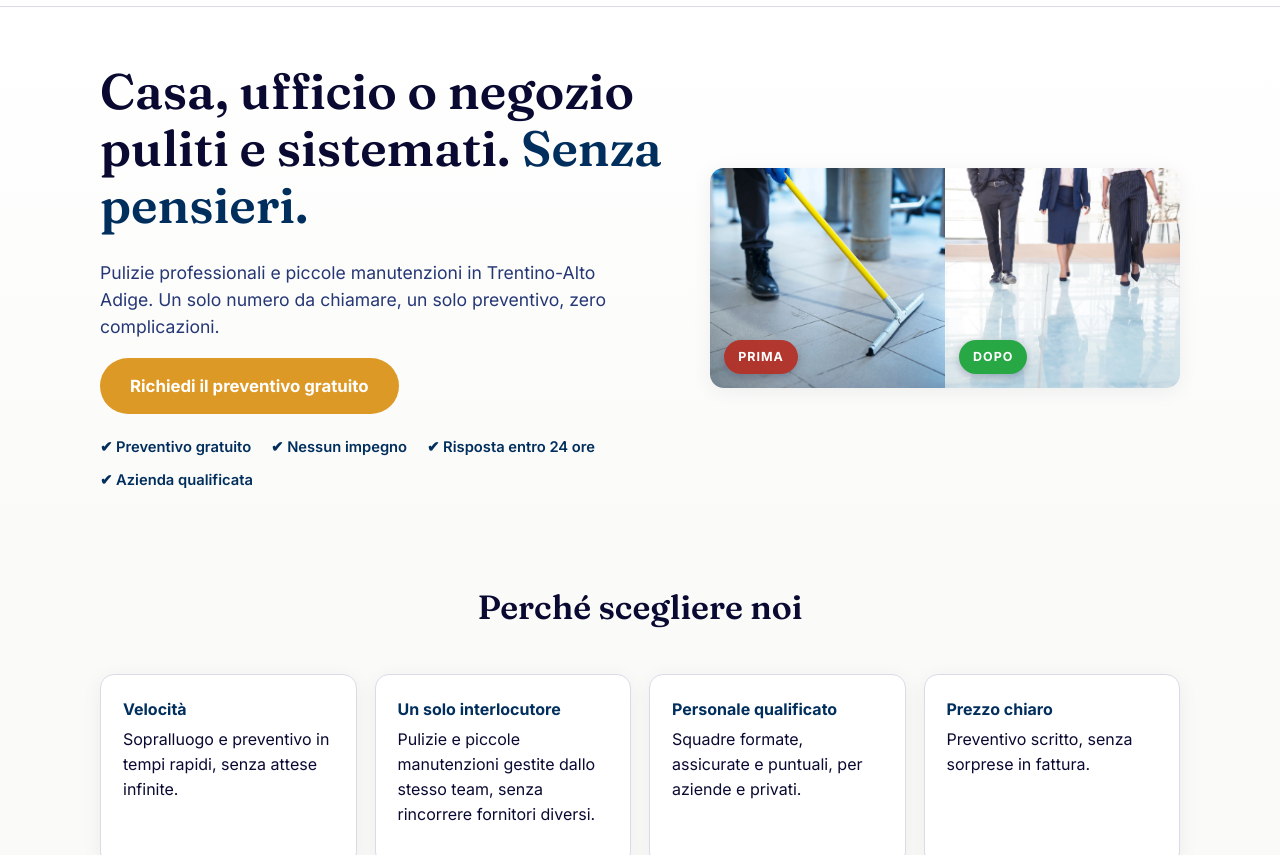
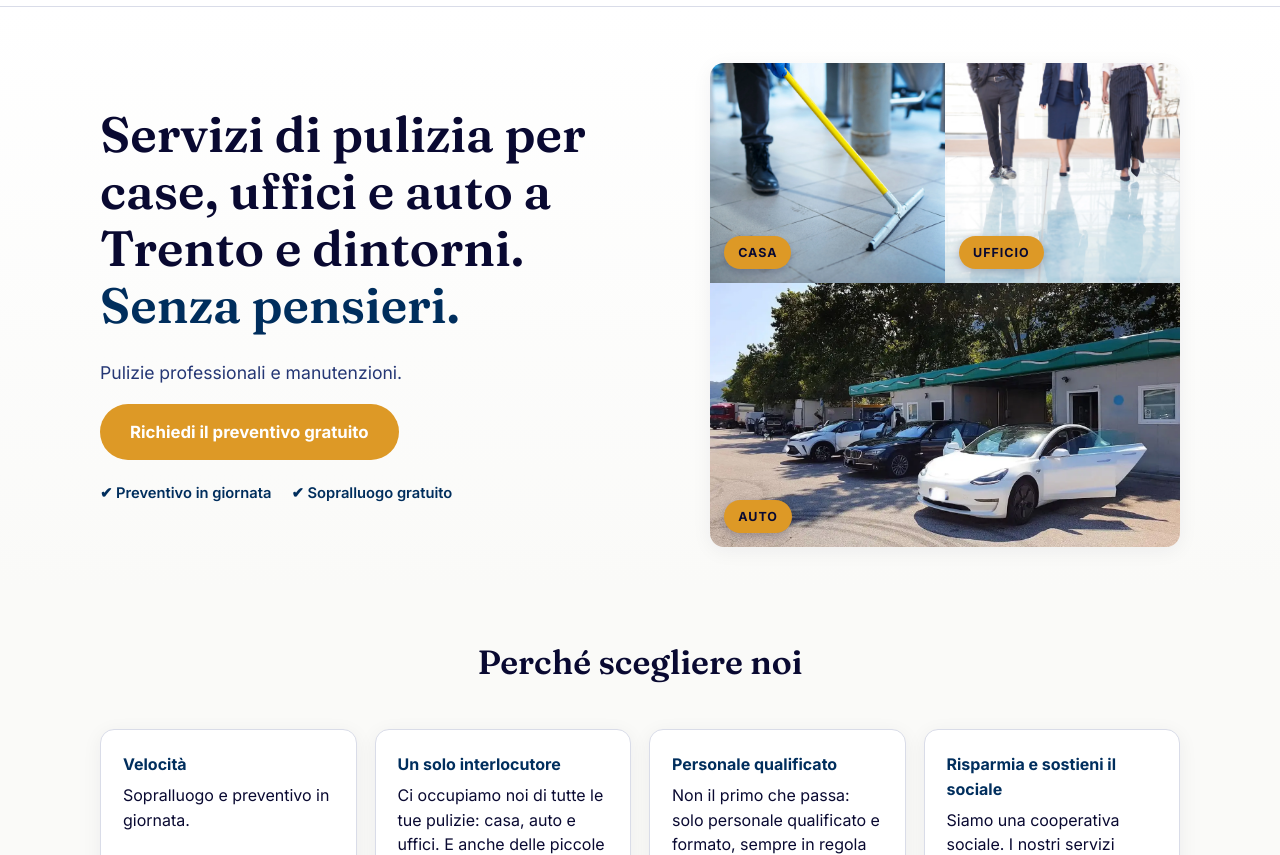
Before and after one commit to nhsenju/erm-website, a website: page index.html in a window 1280 px wide. Shown: the part 97-952 px from the top of the page. Drawn offline with Linux system fonts and the light colour scheme.

Commit message:
Add auto service visual and unify image labels

```diff
--- a/index.html
+++ b/index.html
@@ -76,14 +76,12 @@
   <section class="hero">
     <div class="wrap hero__grid">
       <div class="hero__copy">
-        <h1>Casa, ufficio o negozio puliti e sistemati. <span>Senza pensieri.</span></h1>
-        <p class="hero__sub">Pulizie professionali e piccole manutenzioni in Trentino-Alto Adige. Un solo numero da chiamare, un solo preventivo, zero complicazioni.</p>
+        <h1>Servizi di pulizia per case, uffici e auto a Trento e dintorni. <span>Senza pensieri.</span></h1>
+        <p class="hero__sub">Pulizie professionali e manutenzioni.</p>
         <a href="#preventivo" class="btn btn--cta btn--lg" data-track="cta_hero">Richiedi il preventivo gratuito</a>
         <ul class="trustlist">
-          <li>✔ Preventivo gratuito</li>
-          <li>✔ Nessun impegno</li>
-          <li>✔ Risposta entro 24 ore</li>
-          <li>✔ Azienda qualificata</li>
+          <li>✔ Preventivo in giornata</li>
+          <li>✔ Sopralluogo gratuito</li>
         </ul>
       </div>
         <div class="hero__signature">
@@ -92,17 +90,28 @@
     <div class="signature__item">
       <img src="/assets/before.webp" alt="Ambiente prima della pulizia">
       <span class="signature__label signature__label--before">
-        PRIMA
+        CASA
       </span>
     </div>
 
     <div class="signature__item">
       <img src="/assets/after.webp" alt="Ambiente dopo la pulizia">
       <span class="signature__label signature__label--after">
-        DOPO
+        UFFICIO
       </span>
     </div>
 
+  </div>
+
+  <div class="hero__autolavaggio">
+    <div class="signature__item">
+      <img src="/assets/autolavaggio.webp"
+           alt="Autolavaggio professionale ERMETES MULTISERVIZI"
+           loading="lazy">
+      <span class="signature__label signature__label--auto">
+        AUTO
+      </span>
+    </div>
   </div>
 </div>
   </section>
@@ -112,10 +121,10 @@
     <div class="wrap">
       <h2>Perché scegliere noi</h2>
       <div class="cards">
-        <div class="card"><strong>Velocità</strong><p>Sopralluogo e preventivo in tempi rapidi, senza attese infinite.</p></div>
-        <div class="card"><strong>Un solo interlocutore</strong><p>Pulizie e piccole manutenzioni gestite dallo stesso team, senza rincorrere fornitori diversi.</p></div>
-        <div class="card"><strong>Personale qualificato</strong><p>Squadre formate, assicurate e puntuali, per aziende e privati.</p></div>
-        <div class="card"><strong>Prezzo chiaro</strong><p>Preventivo scritto, senza sorprese in fattura.</p></div>
+        <div class="card"><strong>Velocità</strong><p>Sopralluogo e preventivo in giornata.</p></div>
+        <div class="card"><strong>Un solo interlocutore</strong><p>Ci occupiamo noi di tutte le tue pulizie: casa, auto e uffici. E anche delle piccole manutenzioni.</p></div>
+        <div class="card"><strong>Personale qualificato</strong><p>Non il primo che passa: solo personale qualificato e formato, sempre in regola con la sicurezza sul lavoro secondo il D.Lgs. 81/08.</p></div>
+        <div class="card"><strong>Risparmia e sostieni il sociale</strong><p>Siamo una cooperativa sociale. I nostri servizi possono beneficiare di vantaggi fiscali: chiedici maggiori informazioni.</p></div>
       </div>
     </div>
   </section>
--- a/style.css
+++ b/style.css
@@ -1420,26 +1420,23 @@ textarea:focus{
   position: absolute;
   left: 14px;
   bottom: 14px;
-
   padding: 7px 14px;
   border-radius: 999px;
-
-  color: #fff;
+  background: var(--cta) !important;
+  color: var(--ink) !important;
   font-family: var(--font-body);
   font-size: .78rem;
   font-weight: 800;
   letter-spacing: .08em;
-
   box-shadow: 0 3px 10px rgba(9,9,49,.25);
   backdrop-filter: blur(4px);
 }
 
-.signature__label--before {
-  background: rgba(180, 45, 35, .92);
-}
-
-.signature__label--after {
-  background: rgba(40, 167, 69);
+.signature__label--before,
+.signature__label--after,
+.signature__label--auto {
+  background: var(--cta) !important;
+  color: var(--ink) !important;
 }
 
 @media (max-width: 600px) {
```
Also changed, not shown: assets/autolavaggio.webp (added).
